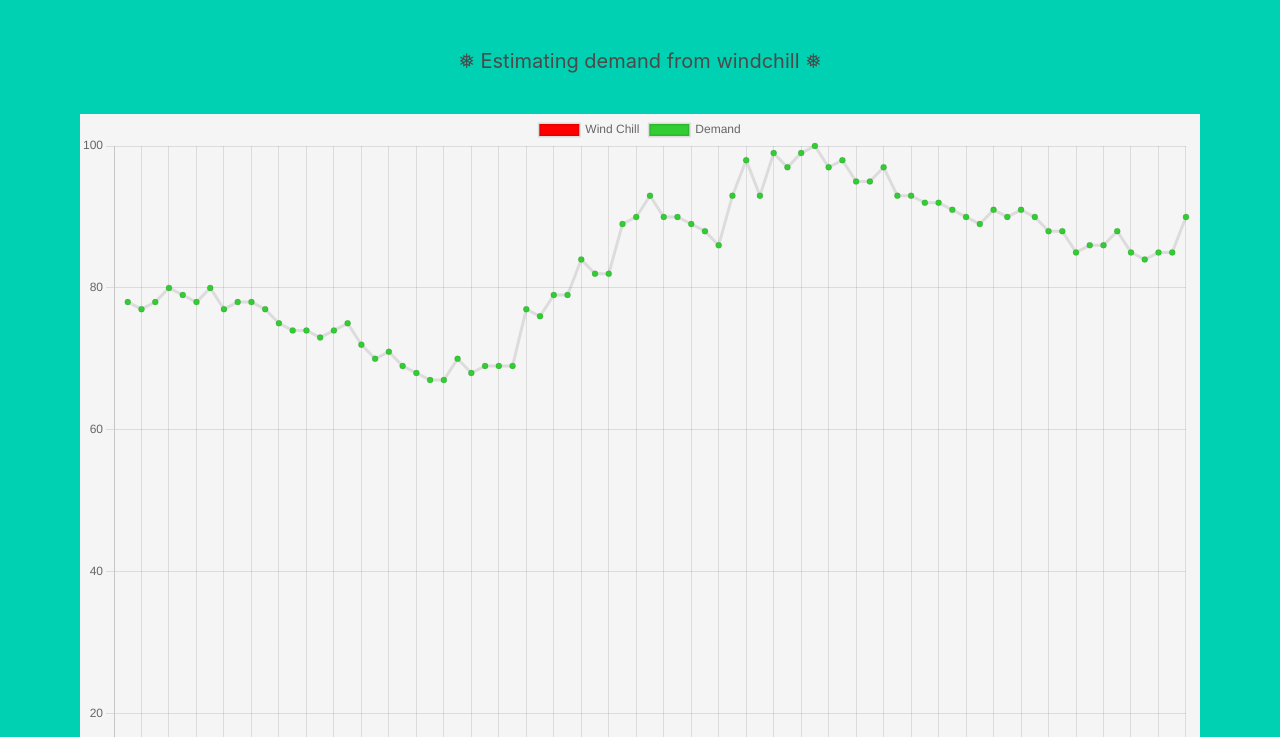
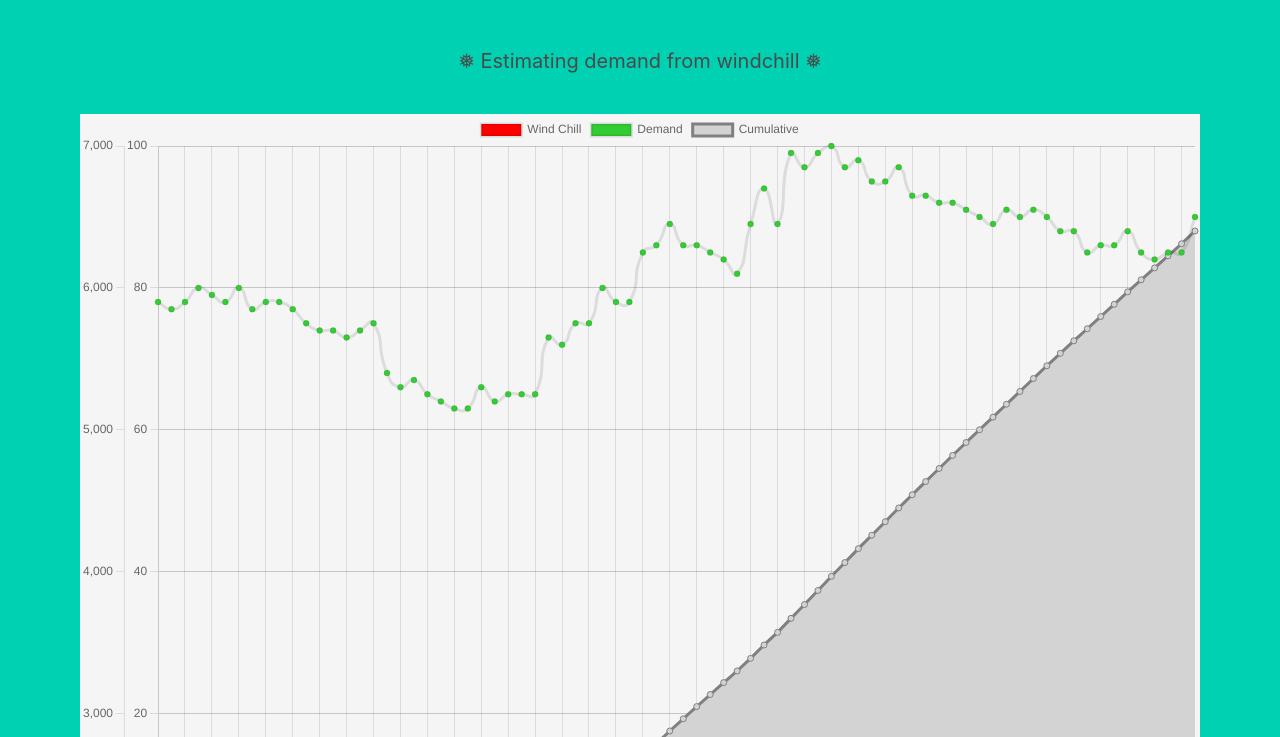
Before and after one commit to denisecase/ely-heat-demand, a plain HTML site: page index.html in a window 1280 px wide. Shown: the part 63-800 px from the top of the page. Drawn offline with nearby package versions, Linux system fonts and the light colour scheme.

Commit message:
add cumulative dataset

```diff
--- a/data/dataWC.js
+++ b/data/dataWC.js
@@ -310,8 +310,5 @@ export default [
   {
     "x": "1/21/22 4:49 pm",
     "y": "-6"
-  },
-  {
-    "x": ""
   }
 ]
--- /dev/null
+++ b/data/oil.csv
@@ -0,0 +1,4 @@
+date,gal
+1/3/2022,195.6
+11/23/2021,161.2
+9/10/2021,92.6
--- a/index.html
+++ b/index.html
@@ -27,7 +27,7 @@
     <!-- <svg width="960" height="500" class="has-background-light"></svg> -->
 
     <article class="has-background-light has-text-primary m-4">
-      <table class="table class=" has-background-light has-text-primary m-4">
+      <table class="table ">
         <thead>
           <tr>
             <th class="tg-7zrl">Date</th>
@@ -1025,6 +1025,31 @@
       </table>
     </article>
 
+    <article class="has-background-light has-text-primary m-4 ">
+      <table class="table ">
+        <thead>
+          <tr>
+            <th>date</th>
+            <th>gal</th>
+          </tr>
+        </thead>
+        <tbody>
+          <tr>
+            <td>1/3/2022</td>
+            <td>195.6</td>
+          </tr>
+          <tr>
+            <td>11/23/2021</td>
+            <td>161.2</td>
+          </tr>
+          <tr>
+            <td>9/10/2021</td>
+            <td>92.6</td>
+          </tr>
+        </tbody>
+        </table>
+    </article>
+
   </main>
 
   <footer class="footer">
--- a/main.js
+++ b/main.js
@@ -2,13 +2,24 @@
 
 // import default object with a local camelCase name
 import arrData from './data/dataWC.js';
+
 const arrWC = [...arrData].reverse();
 const arrHD = arrWC.map(pt => calculateHeatDemandEntry(pt));
+const arrHDC = arrHD.map((pt, i) => ({
+    x: pt.x,
+    y: arrHD.slice(0, i + 1).map(({ y }) => y).reduce((acc, curr) => acc + curr)
+}));
 
 function calculateHeatDemandEntry(item) {
+    // x is the date-time and y is the windchill in deg F
     const o = {};
     o.x = item.x;
-    o.y = 72 - item.y;
+    const d = new Date(o.x);
+    const hour = d.getHours();
+    const intDayStart = 7; // 7am
+    const intDayEnd = 22;  // 10pm
+    const tWarm = (hour <= intDayStart || hour >= intDayEnd) ? 68 : 72;
+    o.y = tWarm - item.y;
     return o;
 }
 
@@ -17,34 +28,44 @@ var options = {
     data: {
         datasets: [{
             label: 'Wind Chill',
+            yAxisID: 'F',
             data: arrWC,
-            backgroundColor: 'red'
+            backgroundColor: 'red',
+            tension: 0.6
         },
         {
             label: 'Demand',
-            steppedLine: 'before',
             data: arrHD,
-            backgroundColor: 'limegreen'
+            yAxisID: 'F',
+            backgroundColor: 'limegreen',
+            tension: 0.6
+        },
+        {
+            label: 'Cumulative',
+            yAxisID: 'Cumulative',
+            data: arrHDC,
+            backgroundColor: 'lightgrey',
+            fill: 'origin',
+            borderColor: 'grey',
+            tension: 0.1
         }
         ]
     },
     options: {
         scales: {
-            xAxes: [{
-                type: 'time',
-                time: {
-                    unit: 'hour',
-                    round: true,
-                },
-                displayFormats: {
-                    day: 'MMM-DD'
-                }
+            xAxis: [{
+                type: 'time'
+
             }],
-            yAxes: [{
+            yAxis: [{
+                id: 'F',
                 type: 'linear',
-                label: 'F',
-                suggestedMin: -45,
-                suggestedMax: 20
+                position: 'left'
+            },
+            {
+                id: 'Cumulative',
+                type: 'linear',
+                position: 'right'
             }]
         }
     }
```
Also changed, not shown: data/oil.html (added, +22 -0 lines), data/oil.js (added, +14 -0 lines).
